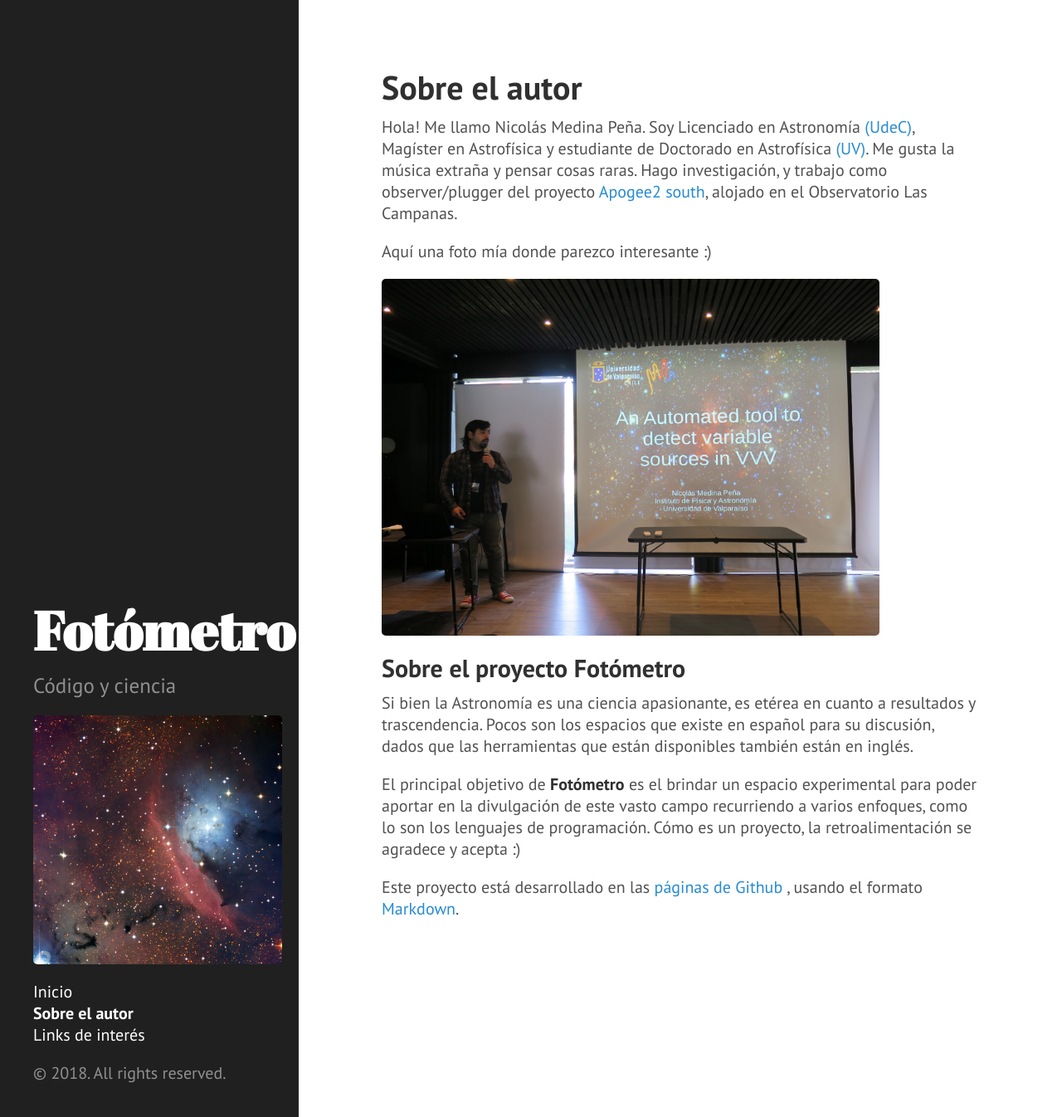
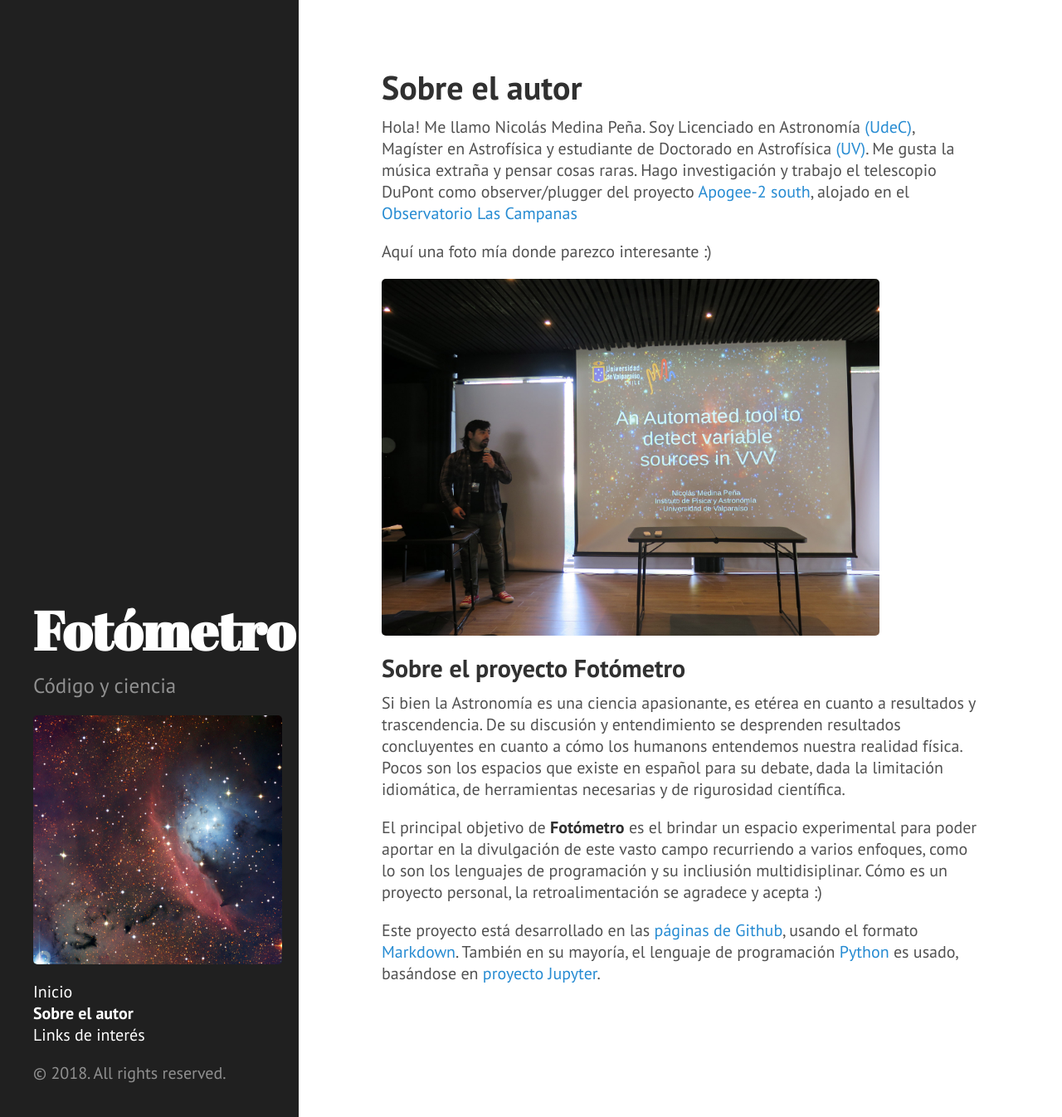
Before and after one commit to nicomedinap/nicomedinap.github.io, a Jekyll site: the page built from about.md, in a window 1280 px wide and 1346 px high. Shown: the whole window at 83% size. Built offline with Jekyll 4.4.1, drawn with Linux system fonts in a browser that asks for light colours.

Commit message:
Update about.md

```diff
--- a/about.md
+++ b/about.md
@@ -4,7 +4,7 @@ title: Sobre el autor
 ---
 
 Hola! Me llamo Nicolás Medina Peña. Soy Licenciado en Astronomía [(UdeC)](http://www.udec.cl/pexterno/){:target="_blank"}, Magíster en Astrofísica y estudiante de Doctorado en Astrofísica [(UV)](http://uv.cl/){:target="_blank"}. Me gusta la música extraña y pensar cosas raras.
-Hago investigación, y trabajo como observer/plugger del proyecto [Apogee2 south](http://www.sdss.org/surveys/apogee-2/){:target="_blank"}, alojado en el Observatorio Las Campanas.
+Hago investigación y trabajo el telescopio DuPont como observer/plugger del proyecto [Apogee-2 south](http://www.sdss.org/surveys/apogee-2/){:target="_blank"}, alojado en el [Observatorio Las Campanas](https://es.wikipedia.org/wiki/Observatorio_Las_Campanas.){:target="_blank"}
 
 Aquí una foto mía donde parezco interesante :)
 
@@ -14,8 +14,8 @@ Aquí una foto mía donde parezco interesante :)
 
 ## Sobre el proyecto Fotómetro
 
-Si bien la Astronomía es una ciencia apasionante, es etérea en cuanto a resultados y trascendencia. Pocos son los espacios que existe en español para su discusión, dados que las herramientas que están disponibles también están en inglés.
+Si bien la Astronomía es una ciencia apasionante, es etérea en cuanto a resultados y trascendencia. De su discusión y entendimiento se desprenden resultados concluyentes en cuanto a cómo los humanons entendemos nuestra realidad física. Pocos son los espacios que existe en español para su debate, dada la limitación idiomática, de herramientas necesarias y de rigurosidad científica.
 
-El principal objetivo de **Fotómetro** es el brindar un espacio experimental para poder aportar en la divulgación de este vasto campo recurriendo a varios enfoques, como lo son los lenguajes de programación. Cómo es un proyecto, la retroalimentación se agradece y acepta :)
+El principal objetivo de **Fotómetro** es el brindar un espacio experimental para poder aportar en la divulgación de este vasto campo recurriendo a varios enfoques, como lo son los lenguajes de programación y su incliusión multidisiplinar. Cómo es un proyecto personal, la retroalimentación se agradece y acepta :)
 
-Este proyecto está desarrollado en las [páginas de Github](https://pages.github.com/){:target="_blank"} , usando el formato [Markdown](https://guides.github.com/features/mastering-markdown/){:target="_blank"}.
+Este proyecto está desarrollado en las [páginas de Github](https://pages.github.com/){:target="_blank"}, usando el formato [Markdown](https://guides.github.com/features/mastering-markdown/){:target="_blank"}. También en su mayoría, el lenguaje de programación [Python](https://es.wikipedia.org/wiki/Python){:target="_blank"} es usado, basándose en [proyecto Jupyter](http://jupyter.org/){:target="_blank"}.
```
